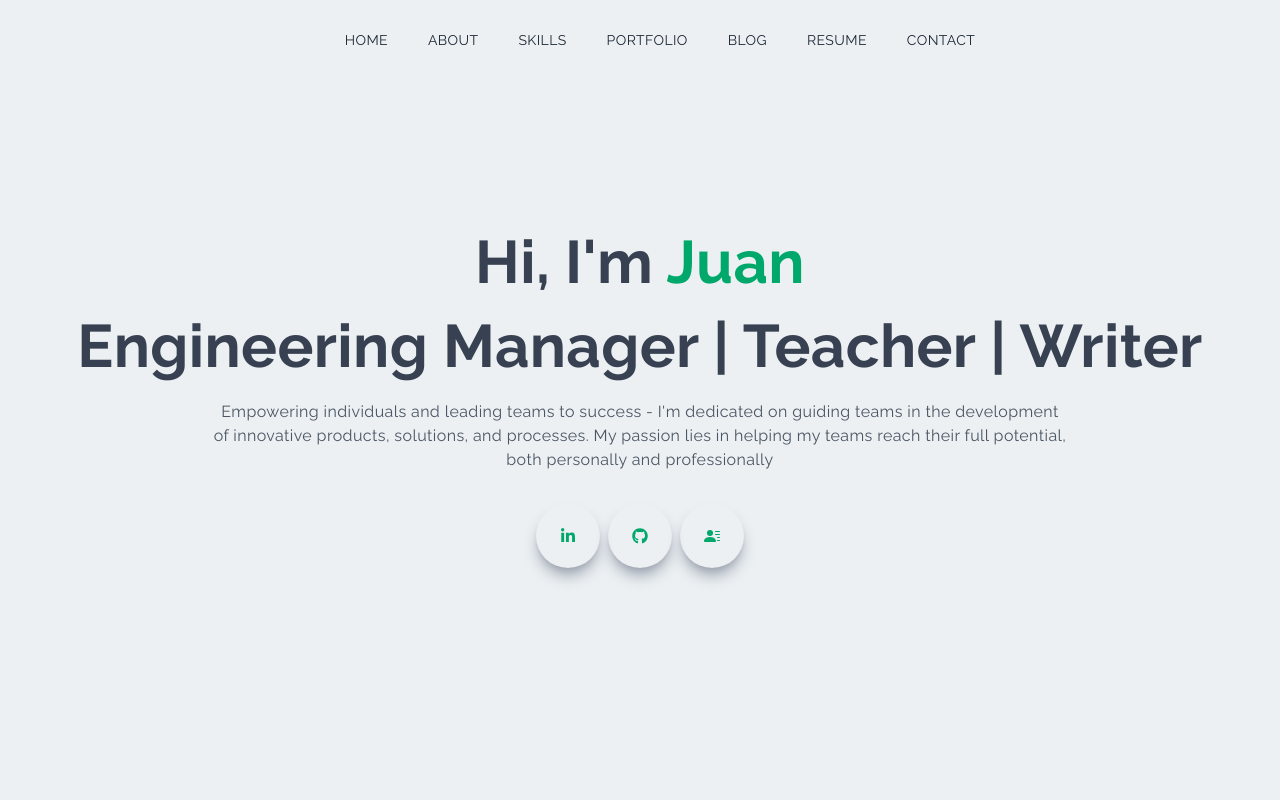
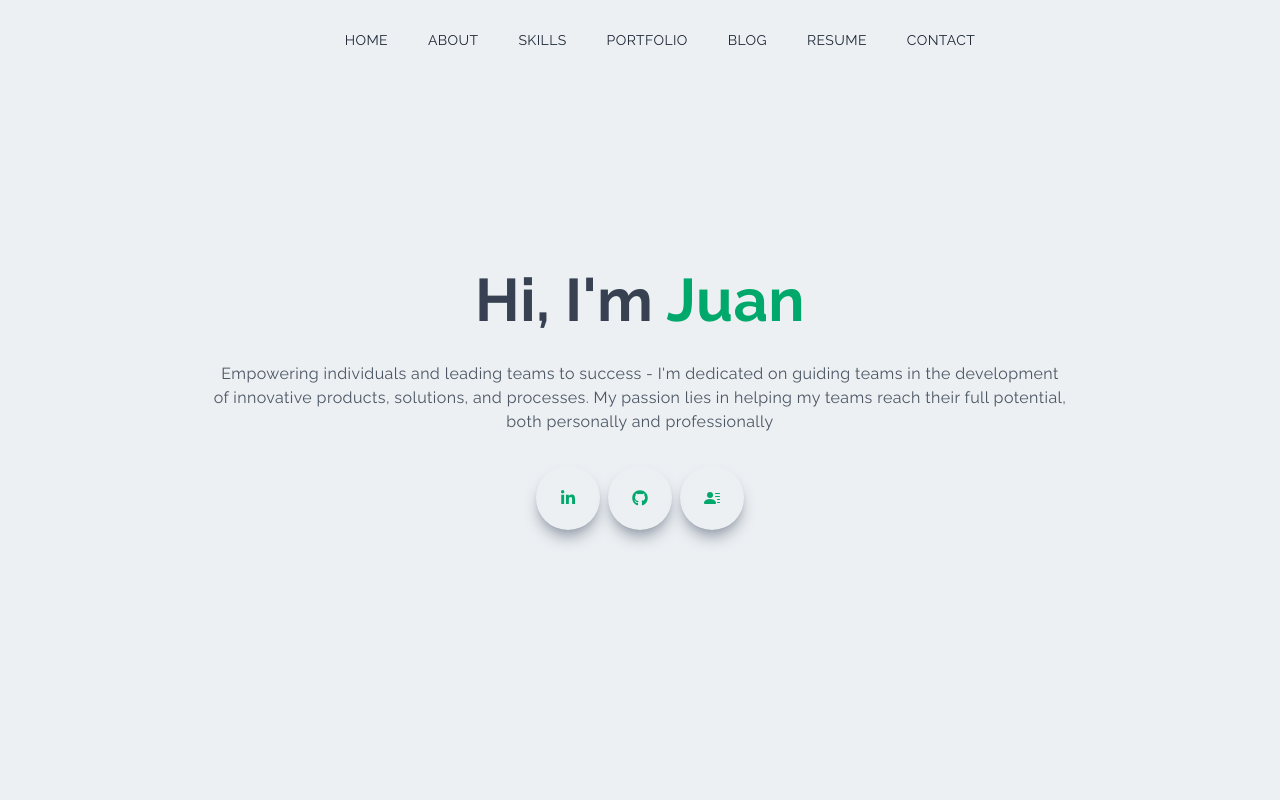
Before and after one commit to jpromanonet-website/website_main, a Next.js app: page / in a window 1280 px wide. Shown: the top 800 px of the page. Built offline with nearby package versions, Linux system fonts and the light colour scheme.

Commit message:
New description

```diff
--- a/components/Main.jsx
+++ b/components/Main.jsx
@@ -10,7 +10,6 @@ const Main = () => {
           <h1 className="py-4 text-gray-700">
             Hi, I&#39;m <span className="text-[#00A86B]"> Juan</span>
           </h1>
-          <h1 className="py-2 text-gray-700">Engineering Manager | Teacher | Writer</h1>
           <p className="py-4 text-gray-600 sm:max-w-[70%] m-auto">
             Empowering individuals and leading teams to success - I'm dedicated
             on guiding teams in the development of innovative products,
```
